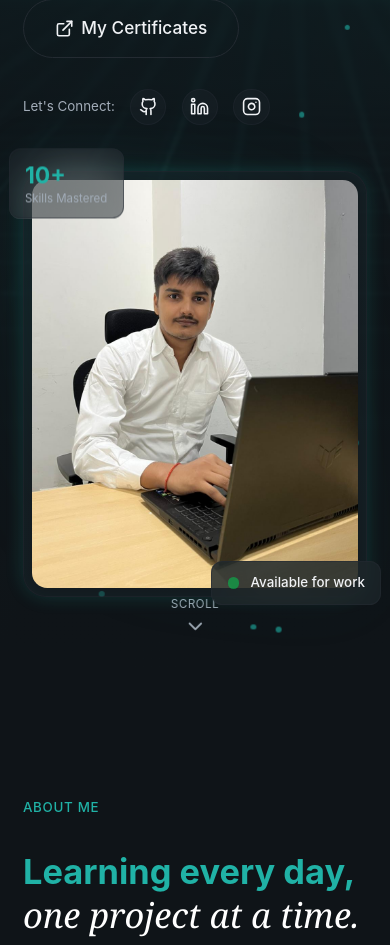
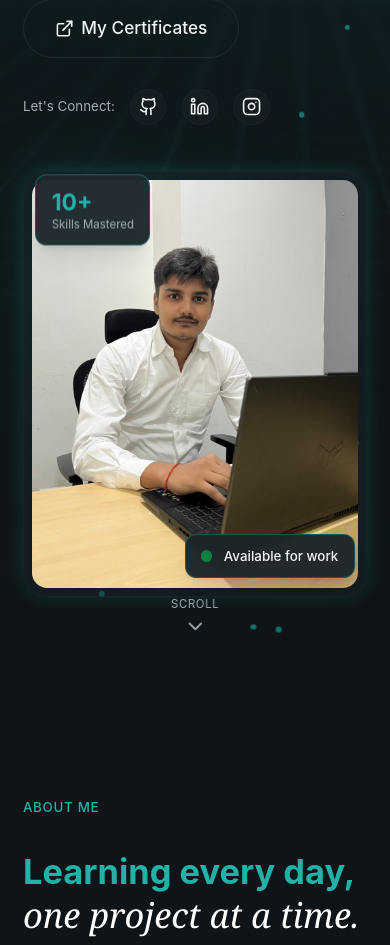
Before and after one commit to Multi-meta/Utkarsh_Yuvraj_Portfolio, a React (Vite) app: page / in a window 390 px wide. Shown: the part 780-1725 px from the top of the page. Built offline with nearby package versions, Linux system fonts and the light colour scheme.

Commit message:
fix: improve hero badge visibility
Keep profile badges visible on small screens and align them with the portfolio's dark teal palette.

```diff
--- a/src/sections/Hero.jsx
+++ b/src/sections/Hero.jsx
@@ -141,7 +141,7 @@ export const Hero = () => {
                 />
 
                 {/* Floating Badge */}
-                <div className="absolute -bottom-4 -right-4 glass-strong rounded-xl px-4 py-3 animate-float">
+                <div className="absolute bottom-3 right-3 sm:-bottom-4 sm:-right-4 z-20 rounded-xl border border-primary/30 bg-surface/95 px-4 py-3 shadow-xl backdrop-blur-xl animate-float">
                   <div className="flex items-center gap-3">
                     <div className="w-3 h-3 bg-green-500 rounded-full animate-pulse" />
                     <span className="text-sm font-medium">
@@ -150,7 +150,7 @@ export const Hero = () => {
                   </div>
                 </div>
                 {/* Stats Badge */}
-                <div className="absolute -top-4 -left-4 glass rounded-xl px-4 py-3 animate-float animation-delay-500">
+                <div className="absolute top-3 left-3 sm:-top-4 sm:-left-4 z-20 rounded-xl border border-primary/30 bg-surface/95 px-4 py-3 shadow-xl backdrop-blur-xl animate-float animation-delay-500">
                   <div className="text-2xl font-bold text-primary">10+</div>
                   <div className="text-xs text-muted-foreground">
                     Skills Mastered
```
